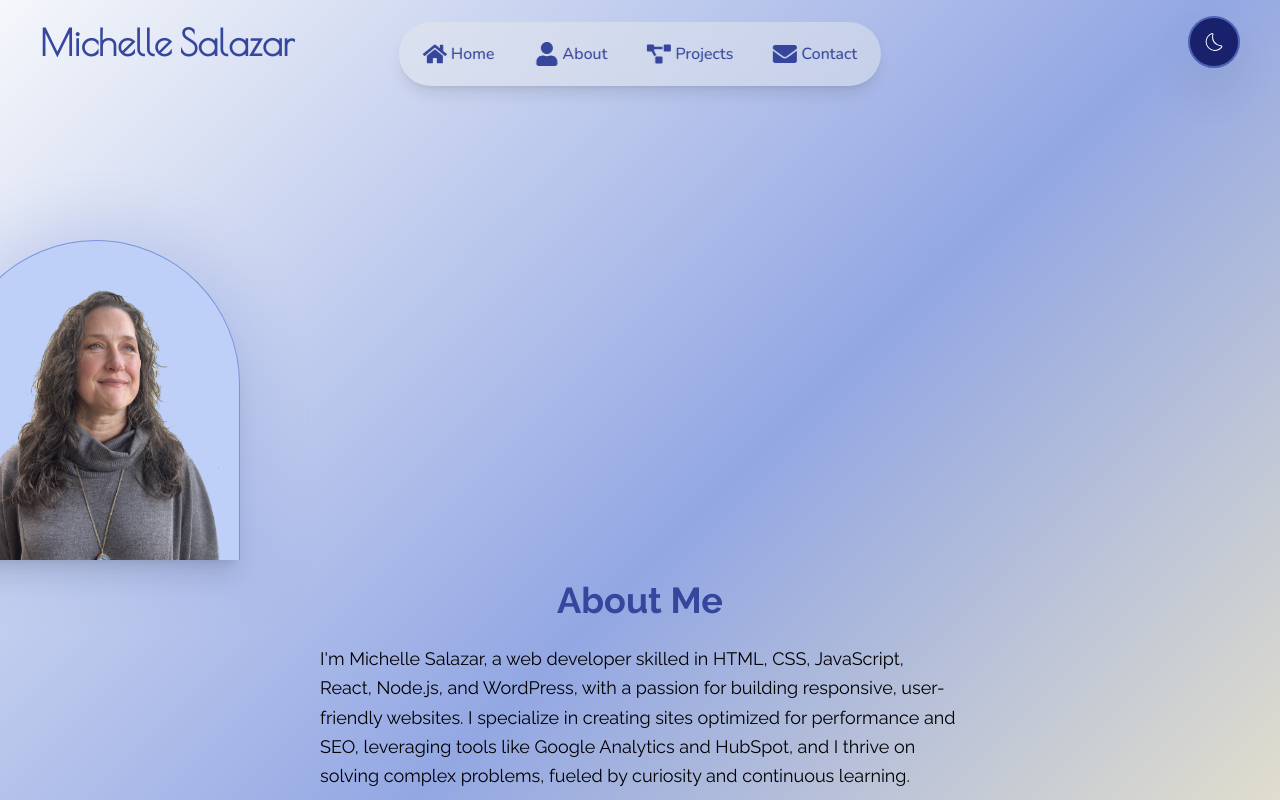
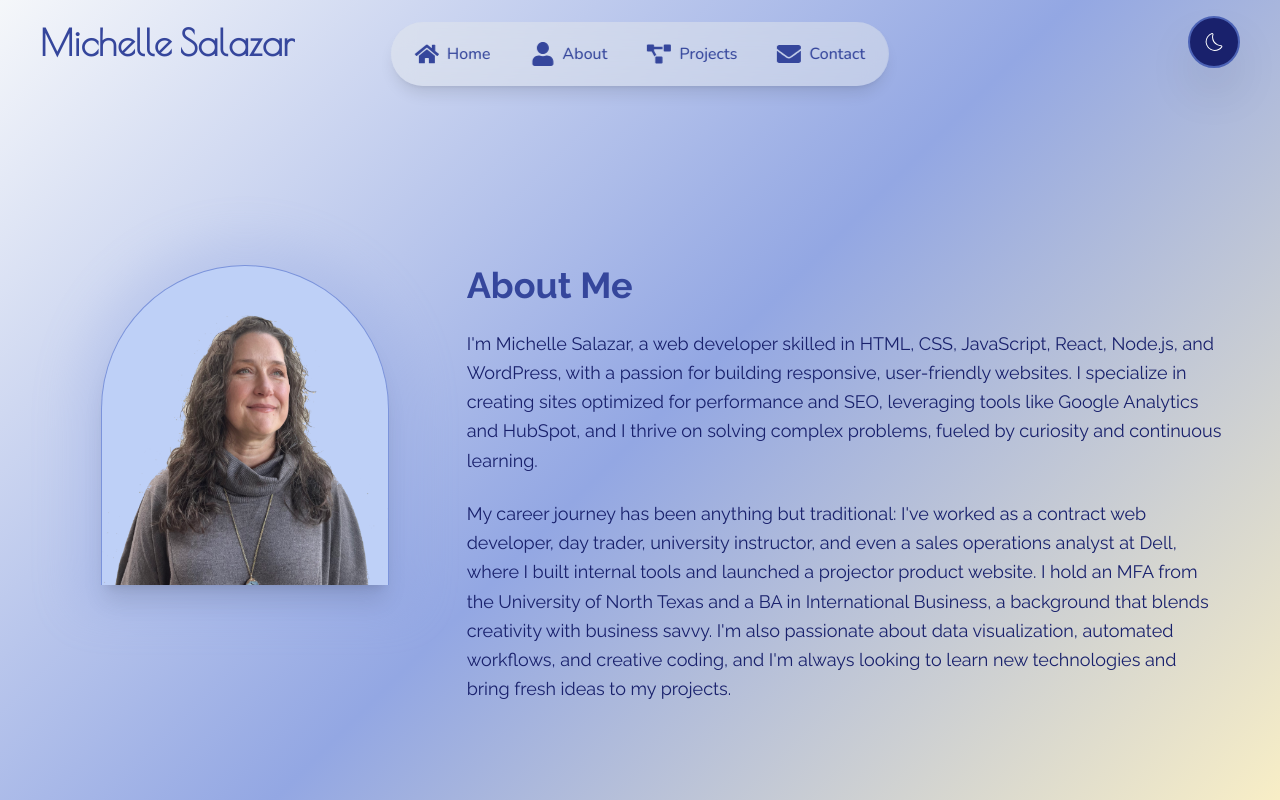
Before and after one commit to dataMichelle/portfolio2025, a React (Vite) app: page /about in a window 1280 px wide. Shown: the top 800 px of the page. Built offline with nearby package versions, Linux system fonts and the light colour scheme; the HTML template or start-up script is replaced by a standard one; a web font is replaced by a local one.

Commit message:
fixed links not working

```diff
--- a/src/components/About.jsx
+++ b/src/components/About.jsx
@@ -8,12 +8,19 @@ const portraitVariants = {
   visible: { opacity: 1, scale: 1, transition: { duration: 0.8, delay: 0.2 } },
 };
 
+// Animation variants for text content
+const textVariants = {
+  hidden: { opacity: 0, y: 20 },
+  visible: { opacity: 1, y: 0, transition: { duration: 0.8, delay: 0.4 } },
+};
+
 const About = () => {
   return (
-    <section className="min-h-screen px-4 sm:px-8 md:px-14 pt-24 sm:pt-28 md:pt-32 pb-24 bg-transparent">
-      {/* Portrait Div */}
-      <div className="fixed top-16 sm:top-20 md:top-60 left-1/2 transform -translate-x-1/2 md:left-24 md:transform-none z-10">
+    <section className="min-h-screen px-4 sm:px-8 md:px-14 pt-16 sm:pt-20 md:pt-24 pb-16 bg-transparent flex items-center justify-center">
+      <div className="max-w-7xl w-full flex flex-col md:flex-row gap-4 sm:gap-6 md:gap-8 items-center md:items-start">
+        {/* Profile Image */}
         <Motion.div
+          className="w-full md:w-1/3 flex justify-center"
           variants={portraitVariants}
           initial="hidden"
           animate="visible"
@@ -27,34 +34,40 @@ const About = () => {
             />
           </div>
         </Motion.div>
-      </div>
+
         {/* Content Section */}
-      <div className="max-w-[640px] mx-auto space-y-4 sm:space-y-6 pt-36 sm:pt-48 md:pt-96">
+        <Motion.div
+          className="w-full md:w-2/3 space-y-4 sm:space-y-6 text-center md:text-left"
+          variants={textVariants}
+          initial="hidden"
+          animate="visible"
+        >
           {/* About Title */}
-        <h1 className="text-3xl sm:text-4xl font-raleway font-bold text-primary-700 dark:!text-primary-50 mb-4 sm:mb-6 text-center">
+          <h1 className="text-3xl sm:text-4xl font-raleway font-bold text-primary-700 dark:!text-primary-50 mb-4 sm:mb-6">
             About Me
           </h1>
           {/* Introduction */}
-        <p className="text-base sm:text-lg text-neutrals-900 dark:text-neutral-100 font-raleway leading-relaxed text-black">
+          <p className="text-base sm:text-lg text-neutrals-900 dark:text-neutral-100 font-raleway leading-relaxed">
             I'm Michelle Salazar, a web developer skilled in HTML, CSS,
-          JavaScript, React, Node.js, and WordPress, with a passion for building
-          responsive, user-friendly websites. I specialize in creating sites
-          optimized for performance and SEO, leveraging tools like Google
-          Analytics and HubSpot, and I thrive on solving complex problems,
-          fueled by curiosity and continuous learning.
+            JavaScript, React, Node.js, and WordPress, with a passion for
+            building responsive, user-friendly websites. I specialize in
+            creating sites optimized for performance and SEO, leveraging tools
+            like Google Analytics and HubSpot, and I thrive on solving complex
+            problems, fueled by curiosity and continuous learning.
           </p>
           {/* Aha Moment */}
-        <p className="text-base sm:text-lg text-neutrals-900 dark:text-neutral-100 font-raleway leading-relaxed text-black">
-          My career journey has been anything but traditional: I've worked as a
-          contract web developer, day trader, university instructor, and even a
-          sales operations analyst at Dell, where I built internal tools and
-          launched a projector product website. I hold an MFA from the
-          University of North Texas and a BA in International Business, a
+          <p className="text-base sm:text-lg text-neutrals-900 dark:text-neutral-100 font-raleway leading-relaxed">
+            My career journey has been anything but traditional: I've worked as
+            a contract web developer, day trader, university instructor, and
+            even a sales operations analyst at Dell, where I built internal
+            tools and launched a projector product website. I hold an MFA from
+            the University of North Texas and a BA in International Business, a
             background that blends creativity with business savvy. I'm also
-          passionate about data visualization, automated workflows, and creative
-          coding, and I'm always looking to learn new technologies and bring
-          fresh ideas to my projects.
+            passionate about data visualization, automated workflows, and
+            creative coding, and I'm always looking to learn new technologies
+            and bring fresh ideas to my projects.
           </p>
+        </Motion.div>
       </div>
     </section>
   );
--- a/src/components/Home.jsx
+++ b/src/components/Home.jsx
@@ -114,7 +114,7 @@ const Home = () => {
               </Motion.div>
             </div>
           </Motion.div>
-          <div className="max-w-[500px] mx-auto mt-6" style={{ zIndex: 5 }}>
+          <div className="max-w-[500px] mx-auto mt-10" style={{ zIndex: 5 }}>
             <SkillsAnimation />
           </div>
           <div className="mt-16 text-center" style={{ zIndex: 15 }}>
--- a/src/components/Navbar.jsx
+++ b/src/components/Navbar.jsx
@@ -47,8 +47,8 @@ const Navbar = () => {
     },
   ];
 
-  const toggleMenu = () => {
-    setIsMenuOpen(!isMenuOpen);
+  const handleMobileLinkClick = () => {
+    setIsMenuOpen(false); // Close mobile menu
   };
 
   return (
@@ -56,7 +56,7 @@ const Navbar = () => {
       {/* Hamburger Menu */}
       <div className="md:hidden fixed top-4 left-4 z-50">
         <button
-          onClick={toggleMenu}
+          onClick={() => setIsMenuOpen(!isMenuOpen)}
           className="p-2 rounded-full bg-neutral-100/50 dark:bg-neutral-900/50 backdrop-filter backdrop-blur-md shadow-md text-primary-700 dark:text-primary-100 focus:outline-none"
           aria-label="Toggle menu"
         >
@@ -68,39 +68,37 @@ const Navbar = () => {
       <nav className="flex items-center justify-between px-4 sm:px-6 md:px-6 pt-4 bg-transparent z-30">
         {/* Name */}
         <Motion.div
-          className="md:ml-4 md:mr-4 lg:ml-4 lg:mr-4 flex-1 md:flex-none flex justify-center md:justify-start min-w-0 w-full md:w-auto text-center md:text-left"
+          className="md:ml-4 md:mr-4 lg:ml-4 lg:mr-4 flex-1 md:flex-none flex justify-center md:justify-start min-w-0 w-full md:w-auto text-center md:text-left ml-12 sm:ml-12"
           variants={nameVariants}
           initial="hidden"
           animate="visible"
         >
           <Link
             to="/"
-            className="text-primary-700 dark:!text-primary-50 font-poiret font-bold text-base sm:text-2xl md:text-2xl lg:text-3xl xl:text-4xl 2xl:text-5xl hover:text-primary-500 dark:hover:!text-primary-100 transition-colors duration-200 mx-auto md:mx-0"
+            className="text-primary-700 dark:!text-primary-50 font-poiret font-bold text-2xl sm:text-2xl md:text-xl lg:text-3xl xl:text-4xl 2xl:text-5xl hover:text-primary-500 dark:hover:!text-primary-100 transition-colors duration-200 mx-auto md:mx-0"
           >
             Michelle Salazar
           </Link>
         </Motion.div>
 
         {/* Centered Icon Navigation (Pill-Shaped, md and above) */}
-        <div className="hidden md:flex absolute left-1/2 transform -translate-x-1/2 bg-neutral-100/50 dark:bg-neutral-900/50 navbar-glass rounded-full shadow-lg px-4 py-4 md:px-3 md:py-3 lg:px-6 lg:py-5 backdrop-filter backdrop-blur-md md:mt-1 lg:mt-6 pointer-events-none">
-          <div className="flex items-center justify-center space-x-6 sm:space-x-8 md:space-x-4 lg:space-x-10 pointer-events-auto">
+        <div className="hidden md:flex absolute left-1/2 transform -translate-x-1/2 bg-neutral-100/50 dark:bg-neutral-900/50 navbar-glass rounded-full shadow-lg px-4 py-4 md:px-3 md:py-3 lg:px-6 lg:py-5 backdrop-filter backdrop-blur-md md:mt-2 lg:mt-6 z-50">
+          <div className="flex items-center justify-center space-x-6 sm:space-x-8 md:space-x-4 lg:space-x-10">
             {links.map((link) => (
               <NavLink
                 key={link.to}
                 to={link.to}
                 className={({ isActive }) =>
-                  `flex items-center space-x-2 text-primary-700 dark:!text-primary-100 group hover:text-accent-300 dark:hover:!text-primary-50 transition-colors duration-200 ${
+                  `flex items-center space-x-2 text-primary-700 dark:!text-primary-100 group hover:text-accent-300 dark:hover:!text-primary-50 transition-colors duration-200 cursor-pointer relative z-50 ${
                     isActive ? "text-accent-300 dark:!text-primary-50" : ""
                   }`
                 }
-                onClick={() => setIsMenuOpen(false)}
+                onClick={() => console.log(`NavLink clicked: ${link.to}`)} // Debug click
               >
-                <div className="flex items-center space-x-1">
-                  {link.icon}
-                  <span className="text-sm md:text-xs lg:text-base font-nunito font-medium group-hover:underline">
-                    {link.text}
-                  </span>
-                </div>
+                {link.icon}
+                <span className="text-sm md:text-xs lg:text-base font-nunito font-medium group-hover:underline">
+                  {link.text}
+                </span>
               </NavLink>
             ))}
           </div>
@@ -115,7 +113,7 @@ const Navbar = () => {
         </div>
       </nav>
 
-      {/* Mobile Menu (below md) */}
+      {/* Mobile/Tablet Menu (below md) */}
       {isMenuOpen && (
         <div className="md:hidden fixed top-16 left-0 w-full bg-neutral-100/50 dark:bg-neutral-900/50 backdrop-filter backdrop-blur-md shadow-lg z-40 flex flex-col items-center py-4">
           {links.map((link) => (
@@ -123,16 +121,16 @@ const Navbar = () => {
               key={link.to}
               to={link.to}
               className={({ isActive }) =>
-                `flex items-center space-x-2 text-primary-700 dark:!text-primary-100 py-2 hover:text-accent-300 dark:hover:!text-primary-50 transition-colors duration-200 ${
+                `flex items-center space-x-2 text-primary-700 dark:!text-primary-100 py-2 hover:text-accent-300 dark:hover:!text-primary-50 transition-colors duration-200 cursor-pointer relative z-40 ${
                   isActive
                     ? "text-accent-300 dark:!text-primary-50 underline underline-offset-4"
                     : ""
                 }`
               }
-              onClick={() => setIsMenuOpen(false)}
+              onClick={handleMobileLinkClick}
             >
               {link.icon}
-              <span className="text-2xl font-nunito font-medium">
+              <span className="text-base font-nunito font-medium">
                 {link.text}
               </span>
             </NavLink>
--- a/src/components/ProjectsOverview.jsx
+++ b/src/components/ProjectsOverview.jsx
@@ -5,12 +5,6 @@ import { projectsData } from "../data/projects-data.js";
 import Project from "./Project";
 import DarkModeToggle from "./DarkModeToggle";
 import { useDarkMode } from "../../context/DarkModeContext";
-
-// Animation variants for name
-const nameVariants = {
-  hidden: { opacity: 0, x: -20 },
-  visible: { opacity: 1, x: 0, transition: { duration: 0.8, ease: "easeOut" } },
-};
 
 const ProjectsOverview = () => {
   const { isDarkMode, toggleDarkMode } = useDarkMode();
```
Lines whose indentation alone changed are shown as unchanged.
